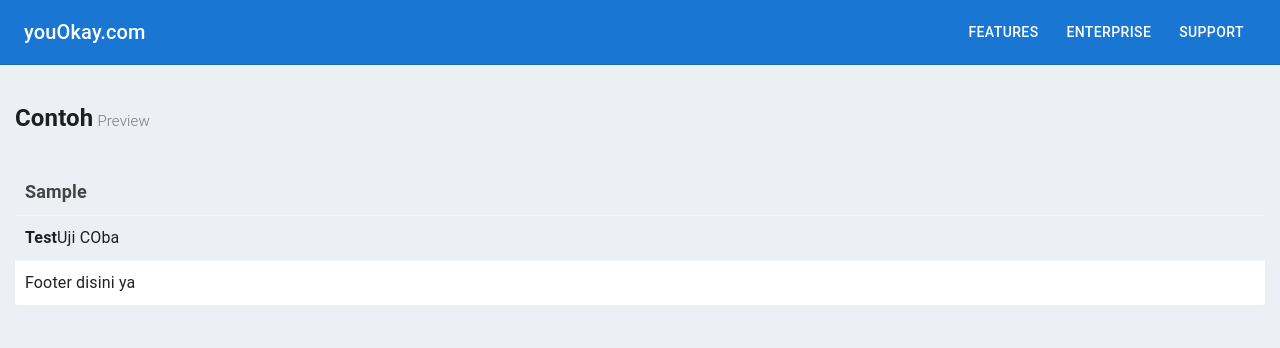
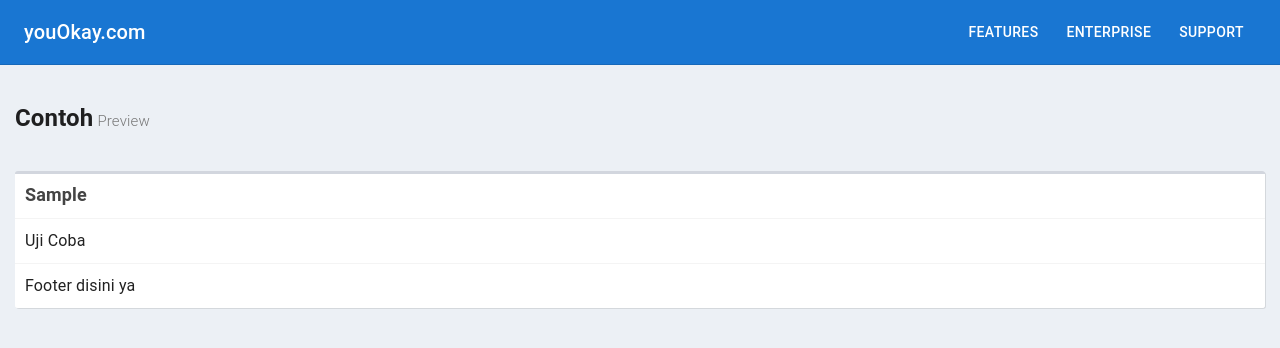
Before and after one commit to junifar/myNext, a Next.js app: page /dashboard in a window 1280 px wide. Shown: the top 348 px of the page. Built offline with nearby package versions, Linux system fonts and the light colour scheme.

Commit message:
Fixing Component

```diff
--- a/components/common/box/index.js
+++ b/components/common/box/index.js
@@ -9,5 +9,37 @@ const Box = (props) => {
   );
 };
 
+const BoxHeader = (props) => {
+  return (
+    <Fragment>
+      <div className={style.BoxHeader}>{props.children}</div>
+    </Fragment>
+  );
+};
+
+const BoxTitle = (props) => {
+  return (
+    <Fragment>
+      <h2 className={style.BoxTitle}>{props.children}</h2>
+    </Fragment>
+  );
+};
+
+const BoxBody = (props) => {
+  return (
+    <Fragment>
+      <div className={style.BoxBody}>{props.children}</div>
+    </Fragment>
+  );
+};
+
+const BoxFooter = (props) => {
+  return (
+    <Fragment>
+      <div className={style.BoxFooter}>{props.children}</div>
+    </Fragment>
+  );
+};
+
 export default Box;
-export { Box };
+export { Box, BoxHeader, BoxTitle, BoxBody, BoxFooter };
--- a/components/common/box/index.module.css
+++ b/components/common/box/index.module.css
@@ -9,3 +9,36 @@
   border-top-color: #d2d6de;
   display: block;
 }
+
+.BoxHeader {
+  border-bottom: 1px solid #f4f4f4;
+  color: #444;
+  display: block;
+  padding: 10px;
+  position: relative;
+}
+
+.BoxTitle {
+  display: inline-block;
+  font-size: 18px;
+  margin: 0;
+  line-height: 1;
+}
+
+.BoxBody {
+  border-top-left-radius: 0;
+  border-top-right-radius: 0;
+  border-bottom-right-radius: 3px;
+  border-bottom-left-radius: 3px;
+  padding: 10px;
+}
+
+.BoxFooter {
+  border-top-left-radius: 0;
+  border-top-right-radius: 0;
+  border-bottom-right-radius: 3px;
+  border-bottom-left-radius: 3px;
+  border-top: 1px solid #f4f4f4;
+  padding: 10px;
+  background-color: #fff;
+}
--- a/components/dashboard/index.js
+++ b/components/dashboard/index.js
@@ -1,9 +1,7 @@
 import { Content, ContentHeader, ContentWrapper } from "../common/content";
-import Tebel from "../common/tebel";
-import style from "./index.module.css";
-
-const { CssBaseline, Box } = require("@material-ui/core");
-const { Fragment } = require("react");
+import { CssBaseline } from "@material-ui/core";
+import Box, { BoxBody, BoxFooter, BoxHeader, BoxTitle } from "../common/box";
+import { Fragment } from "react";
 
 const DashboardPageIndex = () => {
   return (
@@ -12,14 +10,12 @@ const DashboardPageIndex = () => {
       <ContentWrapper>
         <ContentHeader title="Contoh" subtitle="Preview" />
         <Content>
-          <Box className={style.Box}>
-            <div className={style.BoxHeader}>
-              <h2 className={style.BoxTitle}>Sample</h2>
-            </div>
-            <div className={style.BoxBody}>
-              <Tebel>Uji COba</Tebel>
-            </div>
-            <div className={style.BoxFooter}>Footer disini ya</div>
+          <Box>
+            <BoxHeader>
+              <BoxTitle>Sample</BoxTitle>
+            </BoxHeader>
+            <BoxBody>Uji Coba</BoxBody>
+            <BoxFooter>Footer disini ya</BoxFooter>
           </Box>
         </Content>
       </ContentWrapper>
--- a/components/dashboard/index.module.css
+++ /dev/null
@@ -1,32 +0,0 @@
-.BoxHeader {
-  border-bottom: 1px solid #f4f4f4;
-  color: #444;
-  display: block;
-  padding: 10px;
-  position: relative;
-}
-
-.BoxTitle {
-  display: inline-block;
-  font-size: 18px;
-  margin: 0;
-  line-height: 1;
-}
-
-.BoxBody {
-  border-top-left-radius: 0;
-  border-top-right-radius: 0;
-  border-bottom-right-radius: 3px;
-  border-bottom-left-radius: 3px;
-  padding: 10px;
-}
-
-.BoxFooter {
-  border-top-left-radius: 0;
-  border-top-right-radius: 0;
-  border-bottom-right-radius: 3px;
-  border-bottom-left-radius: 3px;
-  border-top: 1px solid #f4f4f4;
-  padding: 10px;
-  background-color: #fff;
-}
```
